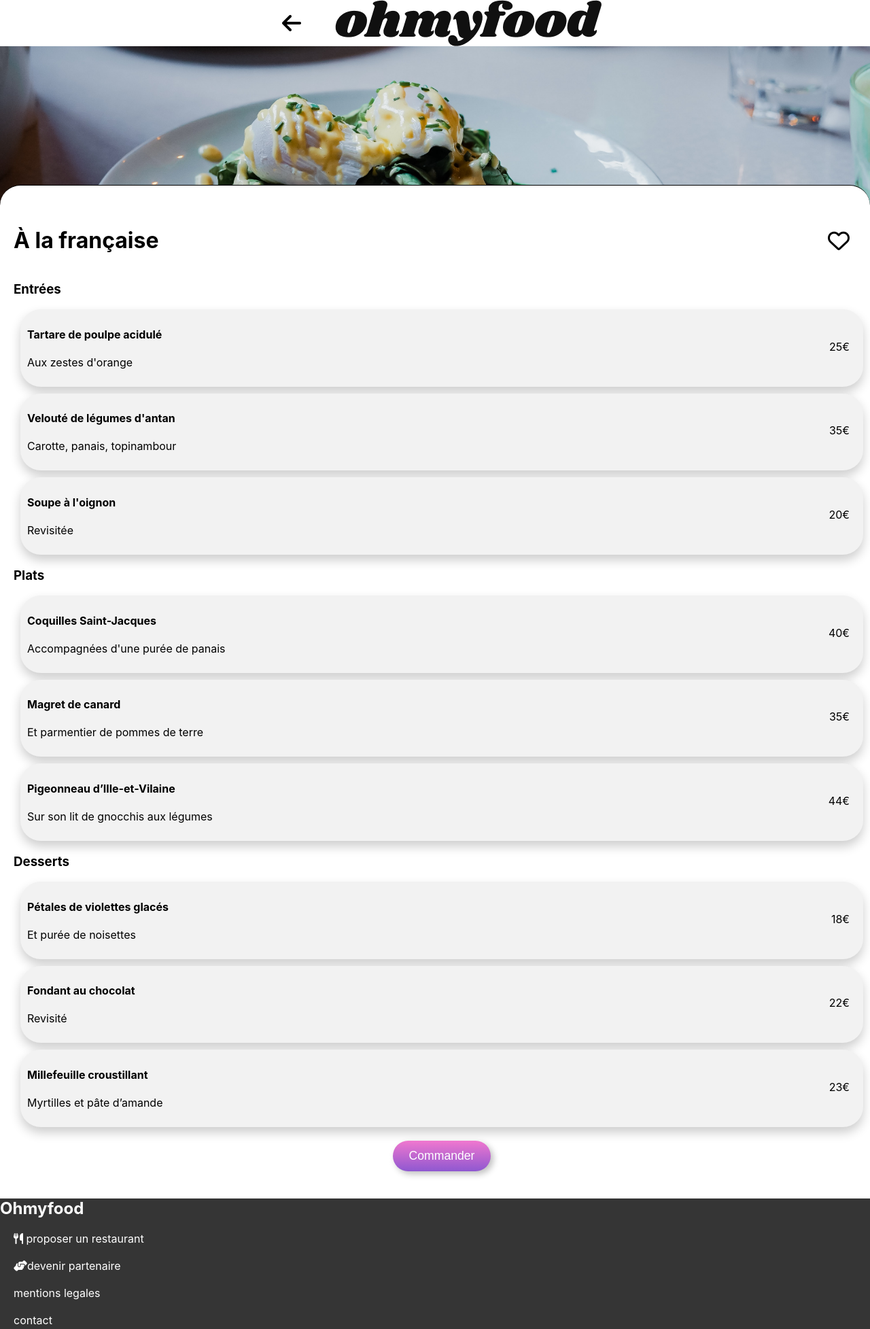
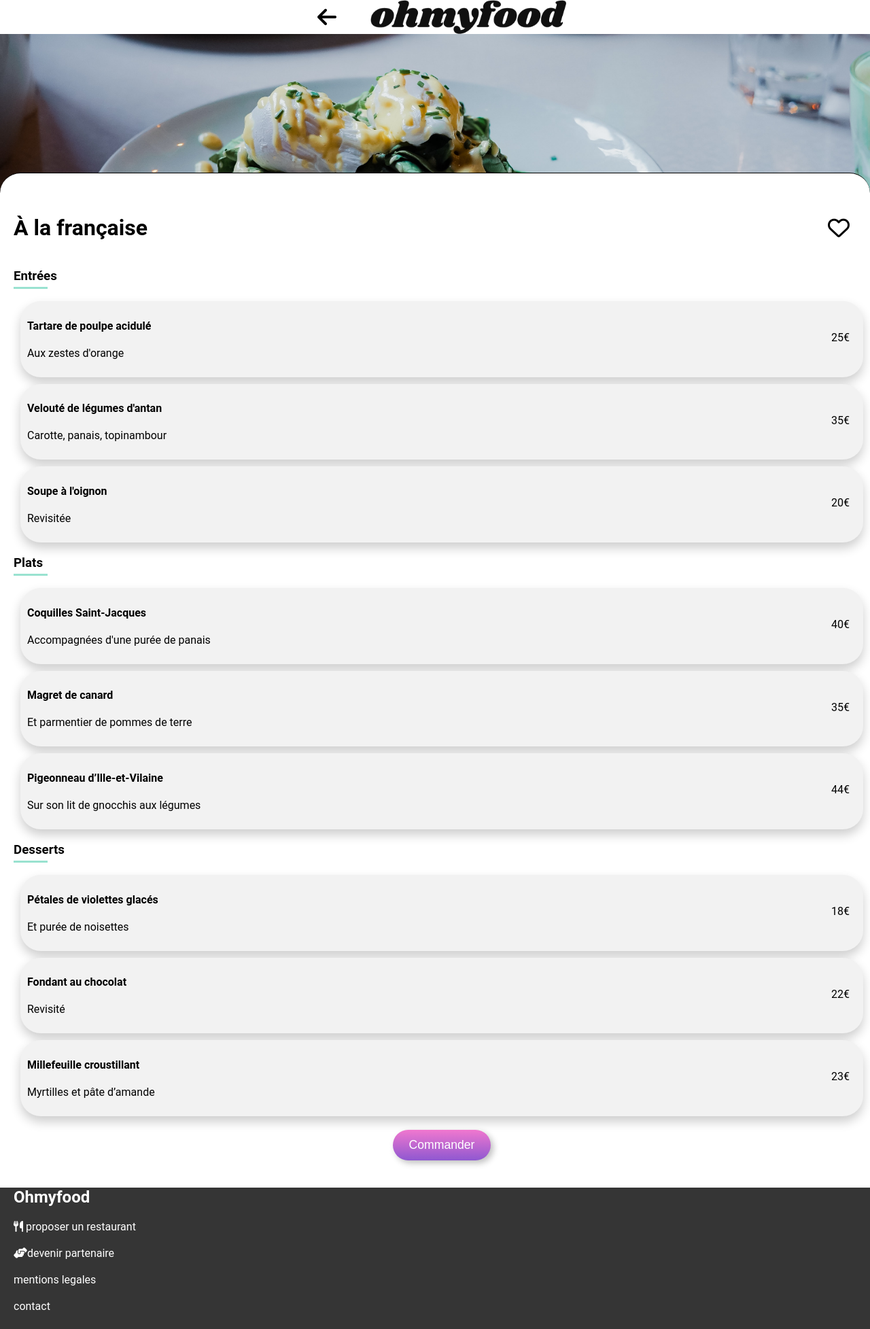
Before and after one commit to nicokropacz/Nicolaskropacz_3_01122021, a plain HTML site: page menu-a-la-française.html in a window 1280 px wide. Shown: the top 1955 px of the page at 68% size. Drawn offline with Linux system fonts and the light colour scheme.

Commit message:
réglage page d'accueil

```diff
--- a/menu-a-la-française.html
+++ b/menu-a-la-française.html
@@ -14,7 +14,7 @@
     <body>
         <header class="flex-center">
             <a href="index.html" class="margin-arrow-menu"><i class="fas fa-arrow-left fa-2x no-decoration"></i></a>
-            <img src="./images/logo/ohmyfood.png" alt="Logo Ohmyfood">
+            <img src="./images/logo/ohmyfood.png" alt="Logo Ohmyfood" class="logo-height">
         </header>
         <section>
             <img src="./images/restaurants/toa-heftiba-DQKerTsQwi0-unsplash.jpg" alt="image-la-palette-du-gout" class="img-menu">
@@ -26,7 +26,7 @@
             </div>
             <div>
                 <div>
-                    <h3>Entrées</h3>
+                    <h3 class="title-menu-underline">Entrées</h3>
                     <div class="list-style-menu">
                         <div>
                         <h4>Tartare de poulpe acidulé</h4>
@@ -50,7 +50,7 @@
                     </div>
                 </div>
                 <div>
-                    <h3>Plats</h3>
+                    <h3 class="title-menu-underline">Plats</h3>
                     <div class="list-style-menu">
                         <div>
                         <h4>Coquilles Saint-Jacques</h4>
@@ -74,7 +74,7 @@
                     </div>
                 </div>
                     <div>
-                        <h3>Desserts</h3>
+                        <h3 class="title-menu-underline">Desserts</h3>
                         <div class="list-style-menu">
                             <div>
                             <h4>Pétales de violettes glacés</h4>
@@ -105,7 +105,7 @@
 
         </main>
         <footer class="footer">
-            <H2 class="color-white">Ohmyfood</H2>
+            <H2 class="color-white footer-margin">Ohmyfood</H2>
 
             <div class="color-white footer-margin">
                 <i class="fas fa-utensils"></i> proposer un restaurant
--- a/style.css
+++ b/style.css
@@ -3,7 +3,7 @@
 .html,body{
     margin: 0;
     padding: 0;
-    font-family: -apple-system, BlinkMacSystemFont, 'Segoe UI', Roboto, Oxygen, Ubuntu, Cantarell, 'Open Sans', 'Helvetica Neue', sans-serif;
+    font-family: 'Roboto', sans-serif;
 }
 
 
@@ -72,10 +72,23 @@
     align-items: center;
 }
 
+.title-margin{
+    margin-left: 30px;
+}
+
+.shrikhand{
+    font-family: '.shrikhand',cursive;
+    font-size: bold;
+}
+
 /*header*/
 
 .shadow{
     box-shadow: 0 0 .5rem rgba(0,0,0,.25);
+}
+
+.logo-height{
+height: 50px;
 }
 
 /*location*/
@@ -140,7 +153,7 @@ cursor: pointer;
     background-color: #F2F2F2;
     border-radius: 30px;
     box-shadow: 0 8px 16px 0 rgba(0,0,0,0.2);
-    padding: 20px 100px;
+    padding: 20px 25px;
     margin: 10px;
     font-weight: bold;
 
@@ -239,7 +252,7 @@ cursor: pointer;
 }
 
 .footer-margin{
-    margin: 20px;
+    margin: 20px 0px 20px 20px;
 }
 
 /*menu-style*/
@@ -297,6 +310,12 @@ cursor: pointer;
     -webkit-text-fill-color: transparent;
 }
 
+.title-menu-underline{
+    border-bottom: solid 3px #99E2D0;
+    width: 50px;
+    padding-bottom: 5px;
+}
+
 
 /*loader*/
 
```
Also changed, not shown: index.html (+5 -8 lines), menu-La-palette-du-gout.html (+5 -5 lines), menu-la-note-enchantee.html (+5 -5 lines), menu-le-delice-des-sens.html (+5 -5 lines).
